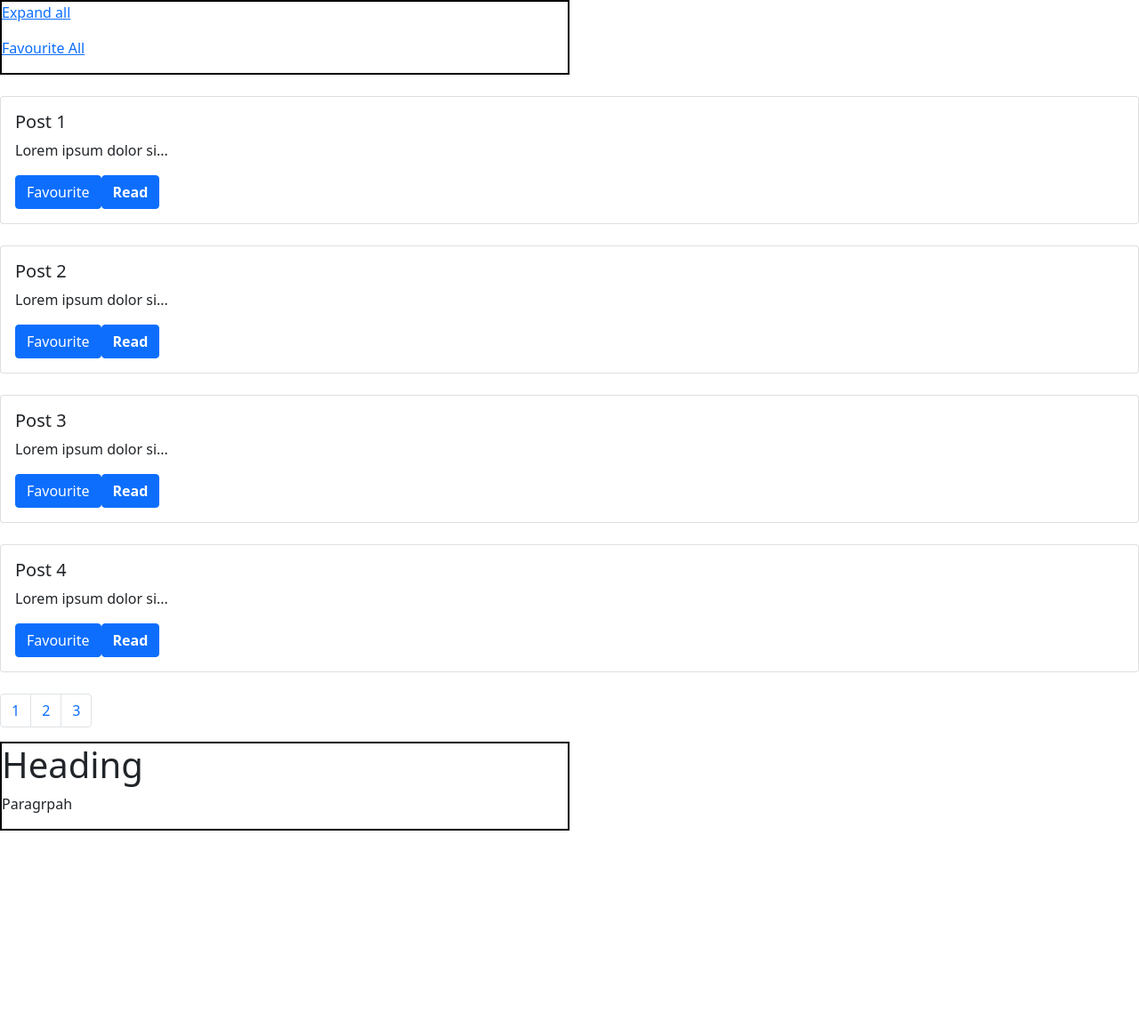
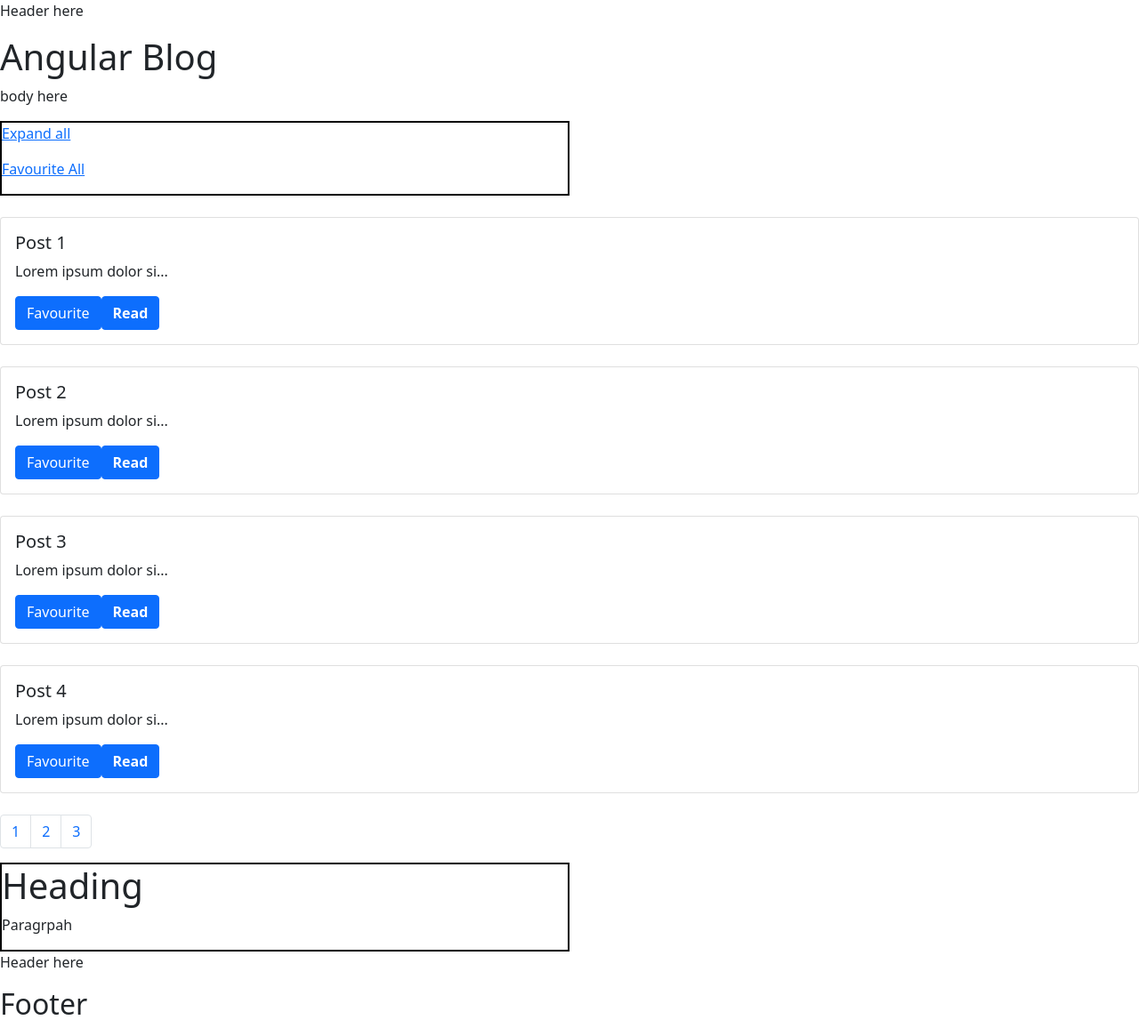
Before and after one commit to NikitaF99/javabrains_angular, an Angular app: page / in a window 1280 px wide. Shown: the whole page at 89% size. Before the commit the page ends 934 px from the top, so only its background shows below. Built offline with nearby package versions, Linux system fonts and the light colour scheme.

Commit message:
multi slot content projection using selector

```diff
--- a/src/app/app.component.html
+++ b/src/app/app.component.html
@@ -1 +1,5 @@
-<app-blog-list></app-blog-list>
+<app-shell>
+    <h1 header>Angular Blog</h1>
+    <app-blog-list body></app-blog-list>
+    <h2 footer>Footer</h2>
+</app-shell>
--- a/src/app/app.module.ts
+++ b/src/app/app.module.ts
@@ -9,6 +9,7 @@ import { PaginatorComponent } from './paginator/paginator.component';
 import { BlogDataService } from './blog-data.service';
 import { HighlightDirective } from './highlight.directive';
 import { CardComponent } from './card/card.component';
+import { ShellComponent } from './shell/shell.component';
 
 @NgModule({
   declarations: [
@@ -18,7 +19,8 @@ import { CardComponent } from './card/card.component';
     TruncatePipe,
     PaginatorComponent,
     HighlightDirective,
-    CardComponent
+    CardComponent,
+    ShellComponent
   ],
   imports: [
     BrowserModule
--- /dev/null
+++ b/src/app/shell/shell.component.html
@@ -0,0 +1,10 @@
+<p>Header here</p>
+<div>
+    <ng-content select = "[header]"></ng-content>
+</div>
+<p>body here</p>
+<div><ng-content select= "[body]"></ng-content></div>
+<p>Header here</p>
+<div>
+    <ng-content select = "[footer]"></ng-content>
+</div>
--- /dev/null
+++ b/src/app/shell/shell.component.ts
@@ -0,0 +1,15 @@
+import { Component, OnInit } from '@angular/core';
+
+@Component({
+  selector: 'app-shell',
+  templateUrl: './shell.component.html',
+  styleUrls: ['./shell.component.scss']
+})
+export class ShellComponent implements OnInit {
+
+  constructor() { }
+
+  ngOnInit(): void {
+  }
+
+}
```
Also changed, not shown: src/app/shell/shell.component.scss (added), 1 other file (tests, documents, lock files or other folders).
